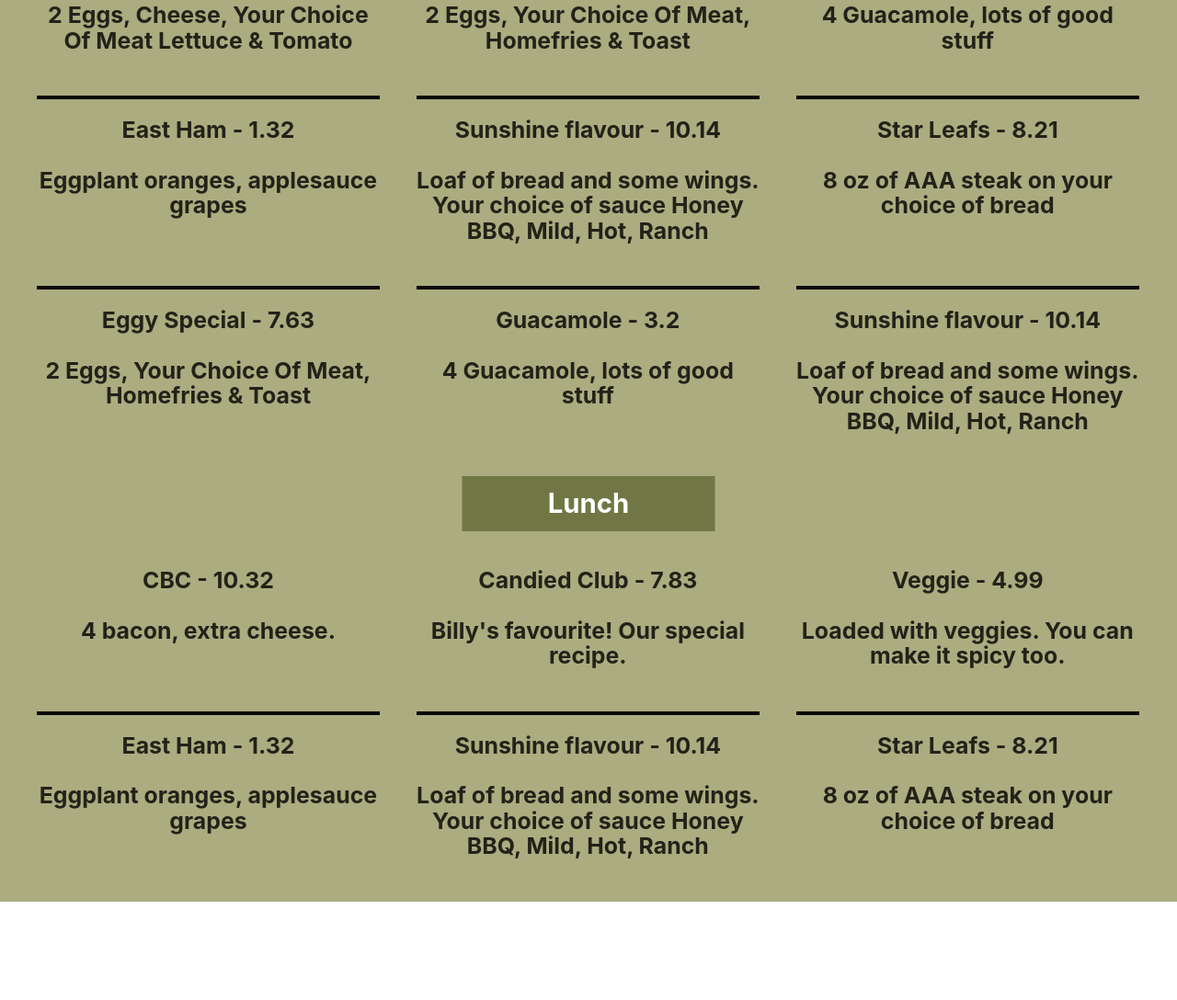
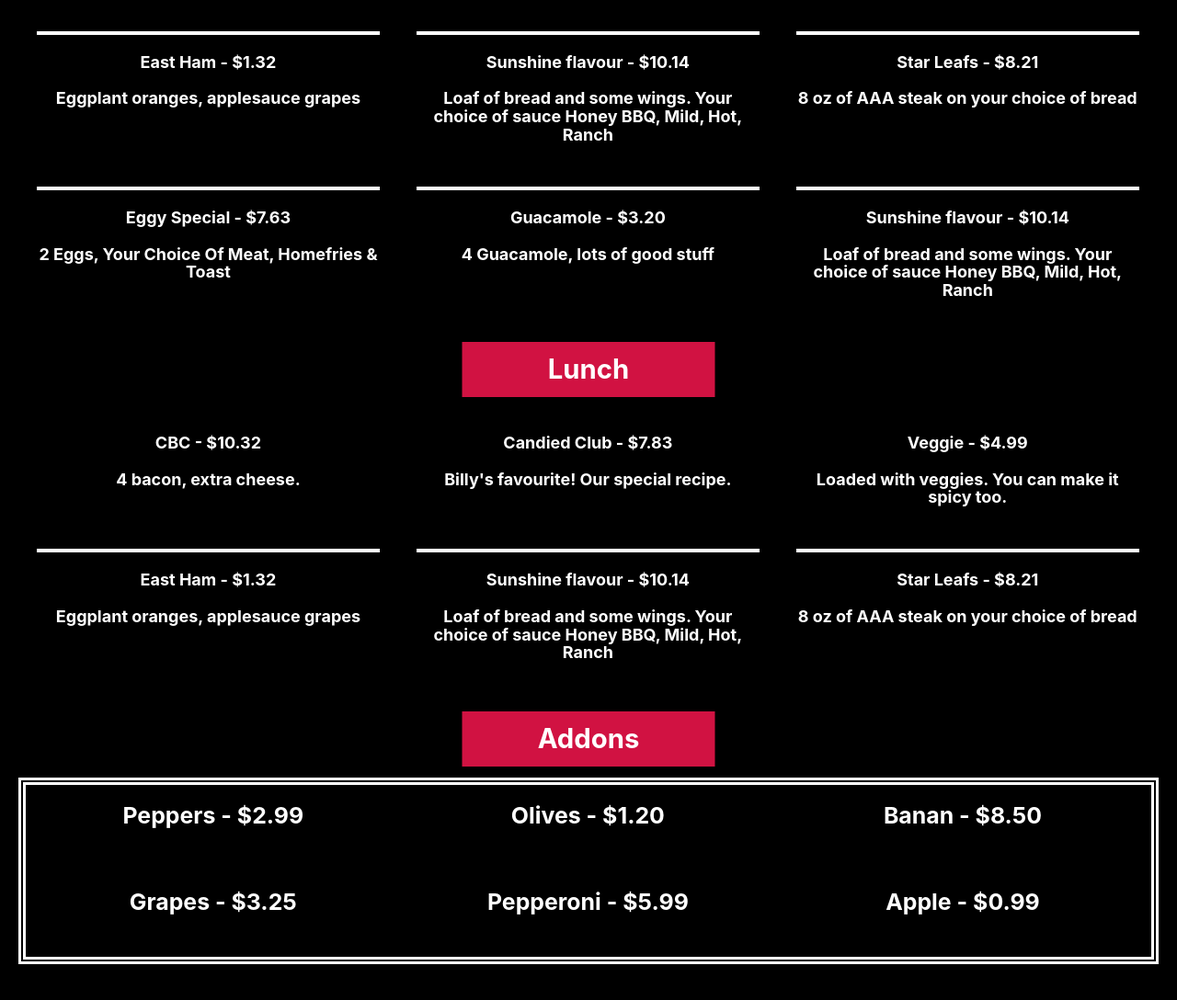
Before and after one commit to WattersIV/50two, a Gatsby site: page / in a window 1280 px wide. Shown: the part 1106-2194 px from the top of the page at 92% size. Before the commit the page ends 2137 px from the top, so only its background shows below. Built offline with nearby package versions, Linux system fonts and the light colour scheme; Gatsby itself is replaced by a stand-in of ours.

Commit message:
Change color scheme and add addon section

```diff
--- a/src/components/HeroPage.css
+++ b/src/components/HeroPage.css
@@ -1,5 +1,5 @@
 .header {
-  height: 95vh;
+  height: 100vh;
   background-image: linear-gradient(
     to right bottom,
     rgba(var(--darkGreenRGB), 0.8),
@@ -7,7 +7,6 @@
     url(../images/Sandy.jpg);
   background-size: cover;
   background-position: center;
-  clip-path: polygon(0 0, 100% 0, 100% 75vh, 0 100%);
   position: relative;
 }
 
@@ -45,10 +44,6 @@
   animation-name: moveInLeft;
   animation-duration: 1s;
   animation-timing-function: ease-out;
-
-
-  /* animation-delay: 3s;
-  animation-iteration-count: 3; */
 }
 
 .heading-primary-sub {
--- a/src/components/Menu.jsx
+++ b/src/components/Menu.jsx
@@ -1,7 +1,6 @@
 import React from 'react'
 import './menu.css'
-import { menu } from '../menu'
-import { Link } from 'gatsby'
+import { menu, addons } from '../menu'
 export default function Menu() {
 
   return (
@@ -19,7 +18,7 @@ export default function Menu() {
                   return (
                     <div className='menu-item' >
                       <h3>
-                        <div className='item name-price'>{item.name}{' - '}{item.price}</div>
+                        <div className='item name-price'>{item.name}{' - $'}{item.price.toFixed(2)}</div>
                         <br />
                         <div className='item description'>{item.description}</div>
                       </h3>
@@ -30,6 +29,20 @@ export default function Menu() {
             </>
           )
         })}
+        <div id='addon-box' className='addon-section'>
+          <div className='raised-title'>
+            <h2 id='addons'>Addons</h2>
+          </div>
+          {addons.map((extra) => {
+            return (
+              <div className='addon-item'>
+                <h3>
+                  <div className='item name-price'>{extra.name}{' - $'}{extra.price.toFixed(2)}</div>
+                </h3>
+              </div>
+            )
+          })}
+        </div>
       </div>
     </>
   )
--- a/src/components/layout.css
+++ b/src/components/layout.css
@@ -5,13 +5,13 @@ html {
   box-sizing: border-box;
   overflow-y: scroll;
   scroll-behavior: smooth;
+  background-color: var(--primary);
 }
 :root {
-  --darkGreen: rgb(55,61,32);
-  --lightGreen: rgb(113,119,68);
-  --brown: rgb(171,172,127);
-  --white: rgb(254,254,254);
-  --black: rgb(8,8,8);
+  --primary: #000;
+  --secondary: #fff;
+  --tertiary: #d11242;
+
   --lightGreenRGB: 113,119,68;
   --darkGreenRGB: 55,61,32;
 }
@@ -19,7 +19,7 @@ body {
   margin: 0;
   -webkit-font-smoothing: antialiased;
   -moz-osx-font-smoothing: grayscale;
-  color: hsla(0, 0%, 0%, 0.8);
+  color: var(--secondary);
   font-family: georgia, serif;
   font-weight: normal;
   word-wrap: break-word;
--- a/src/components/menu.css
+++ b/src/components/menu.css
@@ -1,9 +1,7 @@
 main {
   text-align: center;
-  background-color: var(--brown);
   position: relative;
   width: 100%;
-  margin-top: 5vh;
 }
 
 #menu {
@@ -24,6 +22,7 @@ main {
   margin: 20px auto 50px;
 }
 
+
 .menu-section:nth-child(-n + 2) {
   margin-top: 80px;
 }
@@ -34,7 +33,7 @@ main {
   margin-bottom: -30px;
   display: flex;
   justify-content: center;
-  background-color: var(--lightGreen);
+  background-color: var(--tertiary);
   color: var(--white);
   padding: 0 35px;
   min-width: 275px;
@@ -55,10 +54,36 @@ main {
   flex-direction: column;
   margin: 0 20px;
   padding: 20px 0;
-  border-top: 4px solid var(--black);
+  border-top: 4px solid var(--secondary);
+}
+
+.menu-item h3 {
+  font-size: 18px;
+  font-weight: 700;
 }
 
 /* Needs to scales with number of columns according to vw */
 .menu-item:nth-child(-n + 4) {
   border-top: none;
 }
+
+.addon-section {
+  position: relative;
+  max-width: 1240px;
+  flex-wrap: wrap;
+  display: flex;
+  justify-content: flex-start;
+  margin: 80px auto 50px;
+}
+
+#addon-box {
+  border: 8px double var(--secondary);
+}
+
+.addon-item {
+  flex-basis: calc(33.3% - 40px);
+  display: flex;
+  flex-direction: column;
+  margin: 0 20px;
+  padding: 20px 0;
+}
--- a/src/menu.js
+++ b/src/menu.js
@@ -90,3 +90,29 @@ export const menu = [
     ]
   }
 ]
+
+export const addons = [
+  {
+    name: 'Peppers',
+    price: 2.99
+  },
+  {
+    name: 'Olives',
+    price: 1.20
+  },
+  {
+    name: 'Banan',
+    price: 8.50
+  },
+  {
+    name: 'Grapes',
+    price: 3.25
+  },  {
+    name: 'Pepperoni',
+    price: 5.99
+  },
+  {
+    name: 'Apple',
+    price: .99
+  }
+]
```
